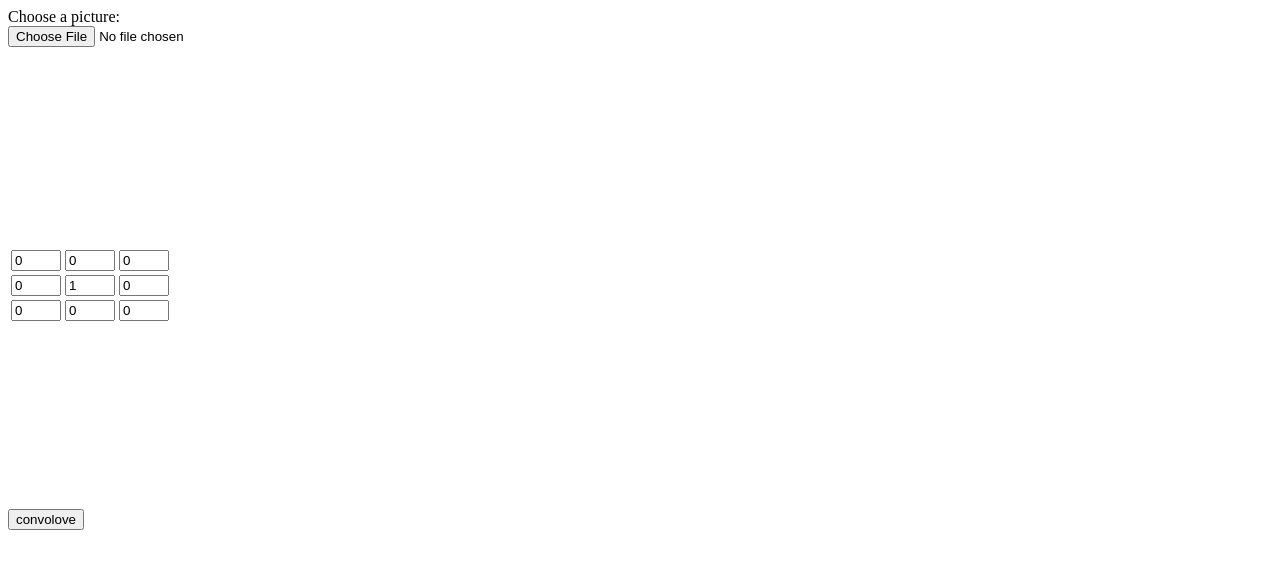
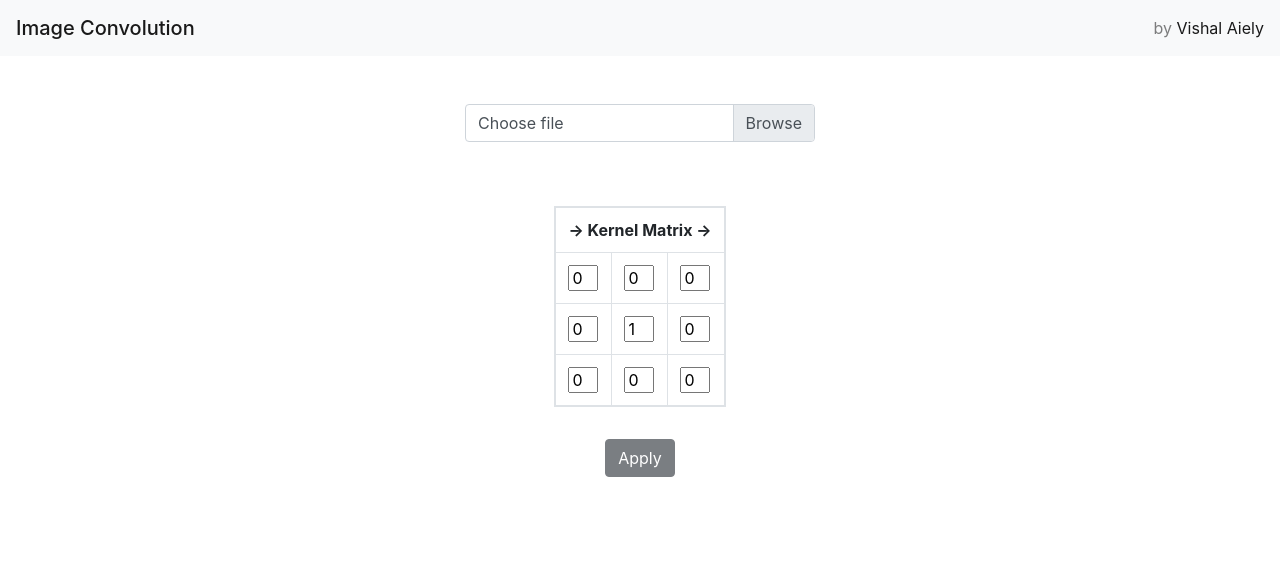
Before and after one commit to VishalAiely/image-convolution-visualizer, a plain HTML site: page index.html in a window 1280 px wide. Drawn offline with nearby package versions, Linux system fonts and the light colour scheme.

Commit message:
added some basic styling to page

```diff
--- a/convolution.js
+++ b/convolution.js
@@ -42,8 +42,6 @@ function applyKernalAt(kernel, x, y, canvaswidth, canvasheight, kernelNegative,
 }
 
 function generateOut() {
-    console.log('Genrating Output')
-
     kernel = [[gN('00'),gN('01'),gN('02')],
               [gN('10'),gN('11'),gN('12')],
               [gN('20'),gN('21'),gN('22')]]
@@ -75,8 +73,6 @@ function generateOut() {
         }
     }
 
-    console.log(out_data)
-
     outcontext.putImageData(out_imagedata,0,0)
 
 }
--- a/index.html
+++ b/index.html
@@ -1,44 +1,66 @@
 <html>
 <head>
-
+       <!--Import bootstrap-->
+       <link rel="stylesheet" href="https://stackpath.bootstrapcdn.com/bootstrap/4.3.1/css/bootstrap.min.css" integrity="sha384-ggOyR0iXCbMQv3Xipma34MD+dH/1fQ784/j6cY/iJTQUOhcWr7x9JvoRxT2MZw1T" crossorigin="anonymous">
 </head>
 <body>
-<label for="avatar">Choose a picture:</label><br>
+       <nav class="navbar navbar-light bg-light">
+              <span class="navbar-brand mb-0 h1">Image Convolution</span>
+              <span class="navbar-text">
+                     by <a href="https://github.com/VishalAiely">Vishal Aiely</a>
+              </span>
+       </nav>
 
-<input type="file"
-       id="picture" name="avatar"
-       accept="image/png, image/jpeg"
-       ><br>
+<div class="container">
+       <div class="row justify-content-md-center">
+              <div class="input-group col col-lg-4 pt-5">
+                     <div class="custom-file">
+                     <input type="file" class="custom-file-input" id="picture" aria-describedby="inputGroupFileAddon04" accept="image/png, image/jpeg">
+                     <label class="custom-file-label" for="inputGroupFile04">Choose file</label>
+                     </div>
+              </div>
+       </div>
 
        <img id="preview" src="" style="max-width: 500px;" hidden>
-<canvas id="can" height="200px"></canvas><br>
 
 
 
-<div id="matrixIn">
 
-       <table style="width: 100px;">
+       <div class="row justify-content-md-center pt-5 mt-3">
+
+              <canvas class="col pr-5 mr-5" id="can" height="200px"></canvas>
+
+              <div class="col-auto" id="matrixIn">
+                     <table class="table table-bordered table-responsive">
                             <tr>
-                     <td><input id="00" value=0 style="width:50px;"></td>
-                     <td><input id="01" value=0 style="width:50px;"></td>
-                     <td><input id="02" value=0 style="width:50px;"></td>
+                                   <th colspan="3" style="text-align: center;">
+                                          → Kernel Matrix →
+                                   </th>
                             </tr>
                             <tr>
-                     <td><input id="10" value=0 style="width:50px;"></td>
-                     <td><input id="11" value=1 style="width:50px;"></td>
-                     <td><input id="12" value=0 style="width:50px;"></td>
+                                   <td><input id="00" value=0 style="width:30px;"></td>
+                                   <td><input id="01" value=0 style="width:30px;"></td>
+                                   <td><input id="02" value=0 style="width:30px;"></td>
                             </tr>
                             <tr>
-                     <td><input id="20" value=0 style="width:50px;"></td>
-                     <td><input id="21" value=0 style="width:50px;"></td>
-                     <td><input id="22" value=0 style="width:50px;"></td>
+                                   <td><input id="10" value=0 style="width:30px;"></td>
+                                   <td><input id="11" value=1 style="width:30px;"></td>
+                                   <td><input id="12" value=0 style="width:30px;"></td>
+                            </tr>
+                            <tr>
+                                   <td><input id="20" value=0 style="width:30px;"></td>
+                                   <td><input id="21" value=0 style="width:30px;"></td>
+                                   <td><input id="22" value=0 style="width:30px;"></td>
                             </tr>
                      </table>
+                     <div class="text-center pt-3">
+                     <button id="apply" type="button" class="btn btn-dark" onclick="generateOut()" disabled>Apply</button>
+                     </div>
               </div>
 
-<button onclick="generateOut()">convolove</button>
-<canvas id="outputImage" height="200px"></canvas>
-
+              <canvas class="col pl-5 ml-5" id="outputImage" height="200px"></canvas>
+       </div>
+</div>
 <script src="uploading.js"></script>
 <script src="convolution.js"></script>
 </body>
--- a/uploading.js
+++ b/uploading.js
@@ -14,9 +14,9 @@ document.querySelector('#picture').onchange = function previewFile() {
         canvas.width = show.width
         canvas.height = show.height
 
-        if (show.width > 1000 || show.height > 1000)
+        if (show.width > 400 || show.height > 400)
         {
-            let newscale = 400/show.width
+            let newscale = 200/show.width
             canvas.width *= newscale
             canvas.height *= newscale
              ctx.scale(newscale,newscale)
@@ -28,7 +28,6 @@ document.querySelector('#picture').onchange = function previewFile() {
         show.style.display = 'none'
         let imageData = ctx.getImageData(0, 0, show.width, show.height);
         let data = imageData.data;
-        console.log(data)
 
         //used to calculate greyscale value
         let avg = 0
@@ -46,4 +45,6 @@ document.querySelector('#picture').onchange = function previewFile() {
     } else {
         show.src = ""
     }
+
+    document.querySelector('#apply').disabled = false
 }
```
Lines whose indentation alone changed are shown as unchanged.
